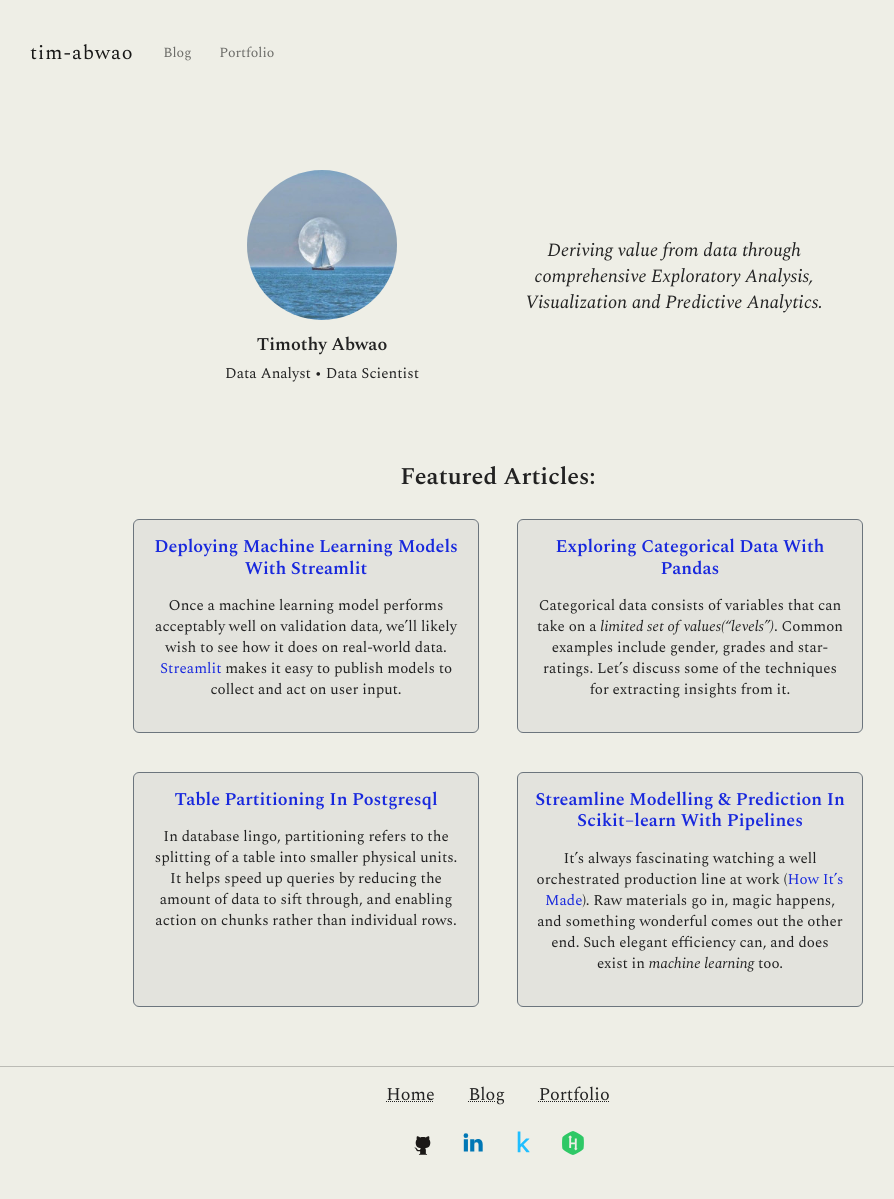
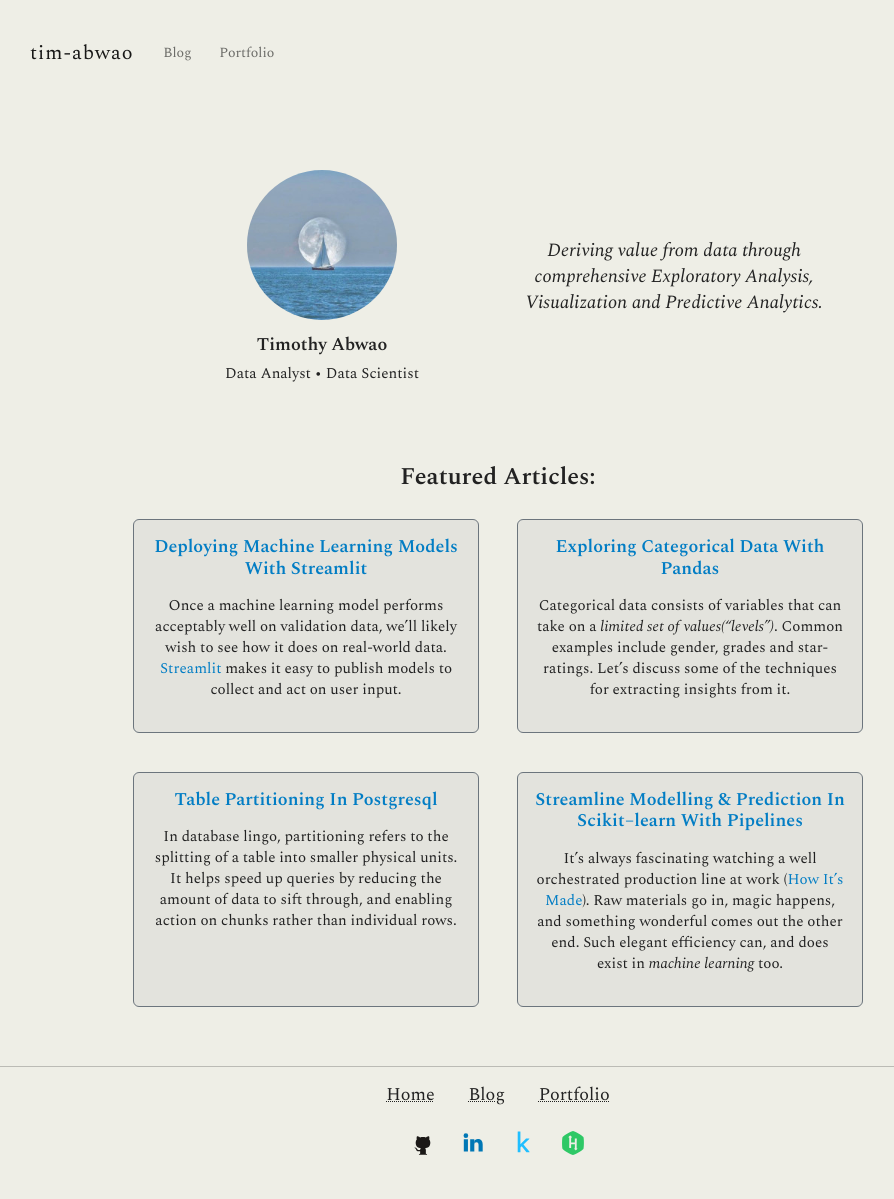
Before and after one commit to Tim-Abwao/tim-abwao.github.io, a Jekyll site: the page built from index.html, in a window 1280 px wide. Shown: the whole page, without its empty margins (142-1036 px from the left). Built offline with Jekyll 4.4.1, drawn with Linux system fonts in a browser that asks for light colours.

Commit message:
Update link color

```diff
--- a/_sass/_base.sass
+++ b/_sass/_base.sass
@@ -9,9 +9,6 @@ body
 
 a
   text-decoration: none
-
-a:hover
-  color: slategray
 
 h1, h2, h3, h4
   font-weight: 600
@@ -67,7 +64,7 @@ footer
     color: $light-font-color
 
   a, .btn-outline-primary
-    color: #1828dd
+    color: #027dc4
 
   blockquote
     background-color: #ddd
@@ -102,6 +99,9 @@ footer
 
   a, .btn-outline-primary
     color: #5daaef
+
+  a:hover
+    color: #9ac0fd
 
   blockquote
     background-color: #444
```
